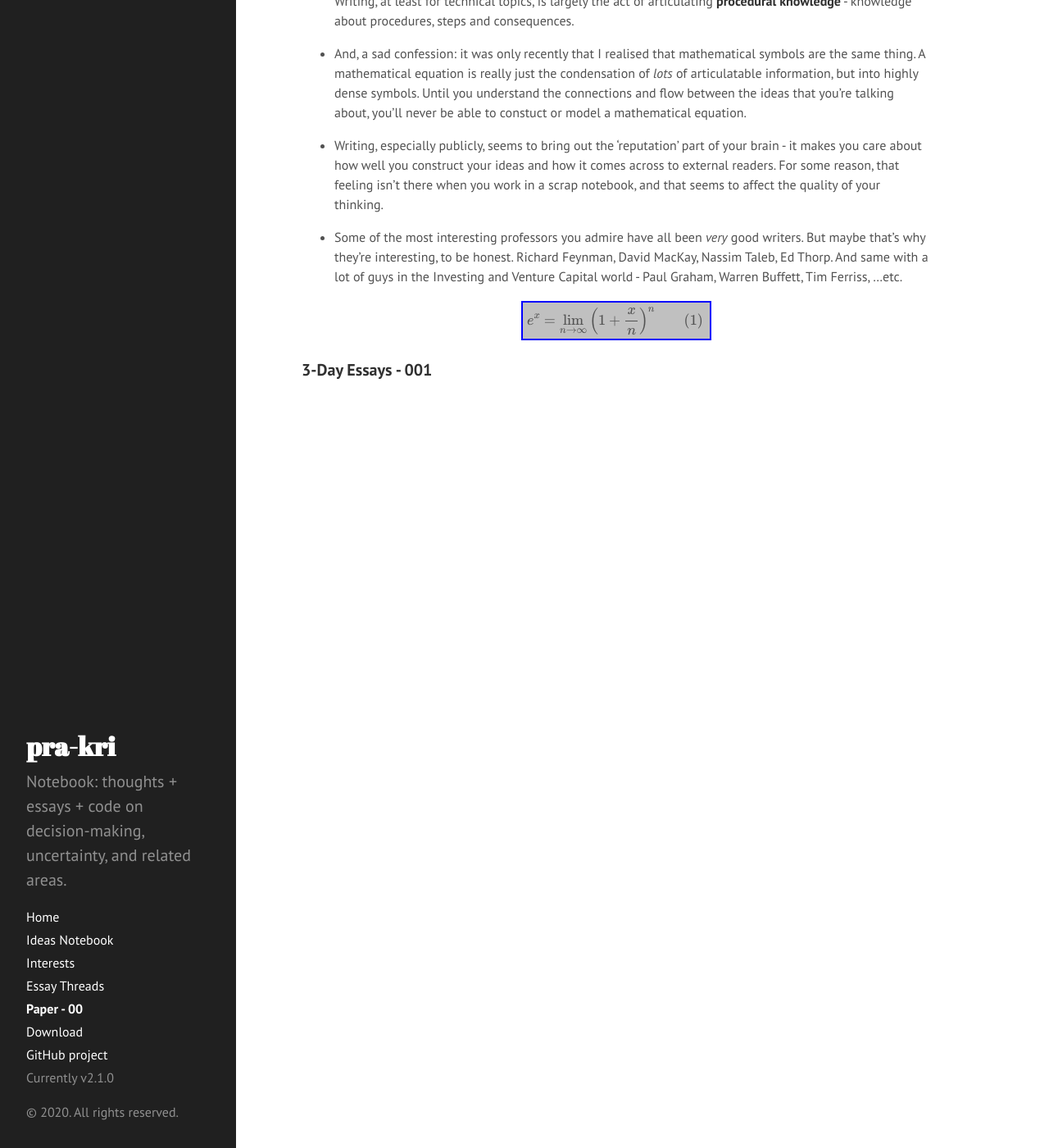
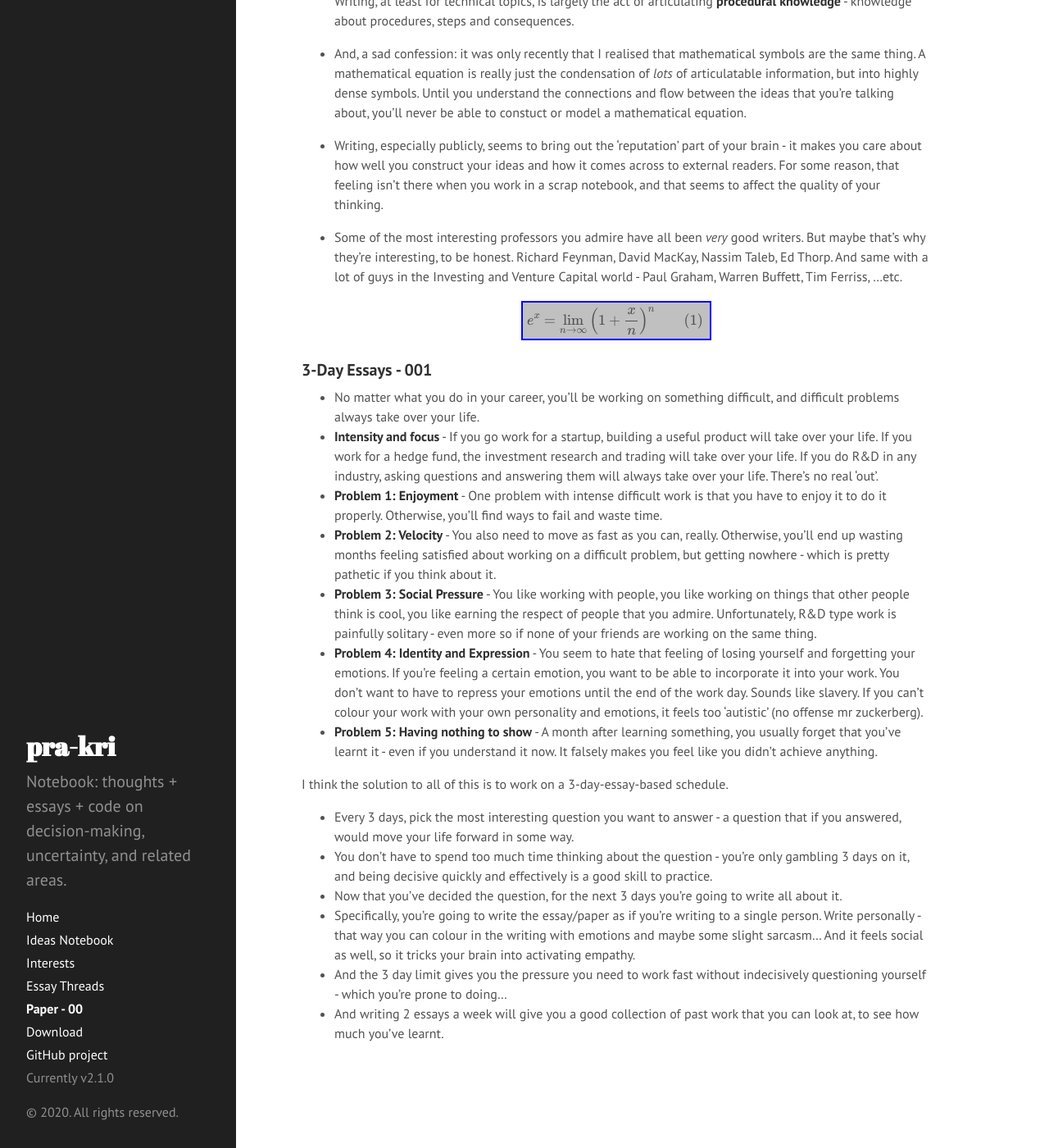
Before and after one commit to pra-kri/pra-kri.github.io, a Jekyll site: the page built from paper00.md, in a window 1280 px wide and 1400 px high, scrolled down 260 px. Shown: the whole window at 82% size. Built offline with Jekyll 4.4.1, drawn with Linux system fonts in a browser that asks for light colours; formulas are drawn with MathJax 3.

Commit message:
Update paper00.md

```diff
--- a/paper00.md
+++ b/paper00.md
@@ -29,3 +29,21 @@ $$
 
 
 ### 3-Day Essays - 001
+
+* No matter what you do in your career, you'll be working on something difficult, and difficult problems always take over your life.
+* **Intensity and focus** - If you go work for a startup, building a useful product will take over your life. If you work for a hedge fund, the investment research and trading will take over your life. If you do R&D in any industry, asking questions and answering them will always take over your life. There's no real 'out'.
+* **Problem 1: Enjoyment** - One problem with intense difficult work is that you have to enjoy it to do it properly. Otherwise, you'll find ways to fail and waste time.
+* **Problem 2: Velocity** - You also need to move as fast as you can, really. Otherwise, you'll end up wasting months feeling satisfied about working on a difficult problem, but getting nowhere - which is pretty pathetic if you think about it.
+* **Problem 3: Social Pressure** - You like working with people, you like working on things that other people think is cool, you like earning the respect of people that you admire. Unfortunately, R&D type work is painfully solitary - even more so if none of your friends are working on the same thing.
+* **Problem 4: Identity and Expression** - You seem to hate that feeling of losing yourself and forgetting your emotions. If you're feeling a certain emotion, you want to be able to incorporate it into your work. You don't want to have to repress your emotions until the end of the work day. Sounds like slavery. If you can't colour your work with your own personality and emotions, it feels too 'autistic' (no offense mr zuckerberg).
+* **Problem 5: Having nothing to show** - A month after learning something, you usually forget that you've learnt it - even if you understand it now. It falsely makes you feel like you didn't achieve anything.
+
+
+
+I think the solution to all of this is to work on a 3-day-essay-based schedule.
+* Every 3 days, pick the most interesting question you want to answer - a question that if you answered, would move your life forward in some way.
+* You don't have to spend too much time thinking about the question - you're only gambling 3 days on it, and being decisive quickly and effectively is a good skill to practice.
+* Now that you've decided the question, for the next 3 days you're going to write all about it.
+* Specifically, you're going to write the essay/paper as if you're writing to a single person. Write personally - that way you can colour in the writing with emotions and maybe some slight sarcasm... And it feels social as well, so it tricks your brain into activating empathy.
+* And the 3 day limit gives you the pressure you need to work fast without indecisively questioning yourself - which you're prone to doing...
+* And writing 2 essays a week will give you a good collection of past work that you can look at, to see how much you've learnt.
```
